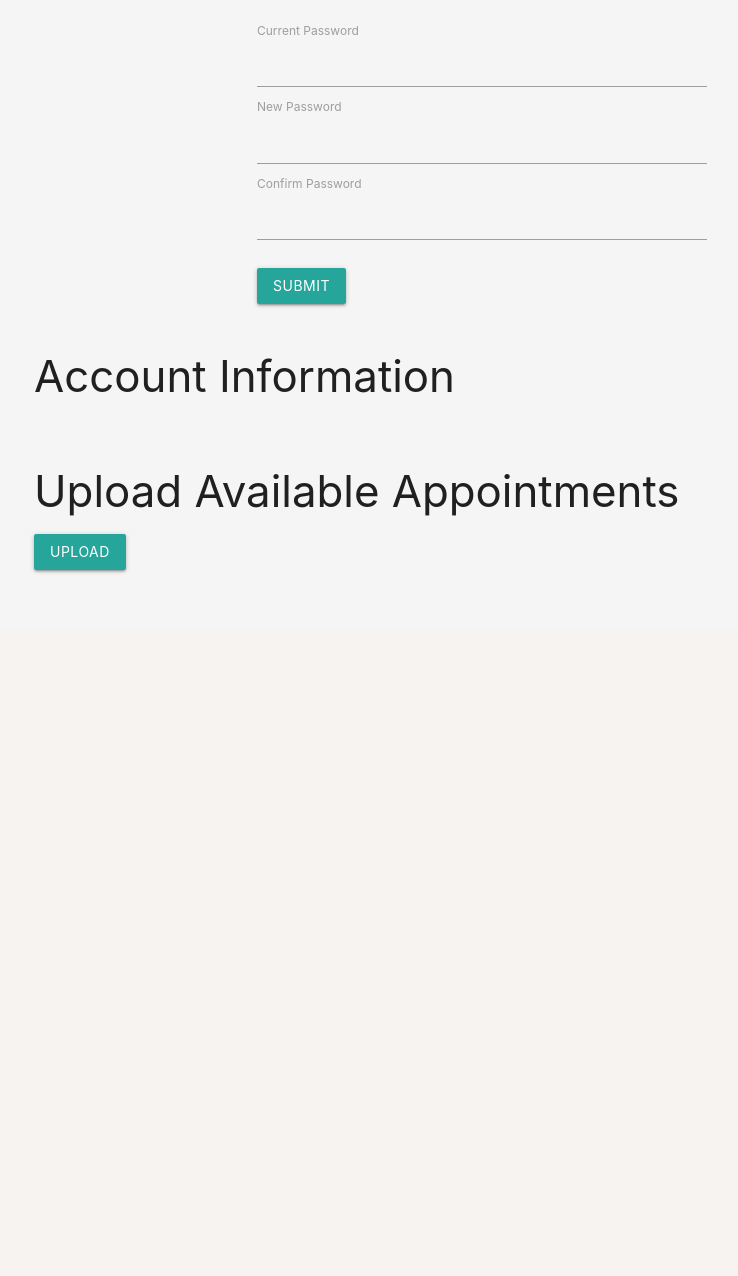
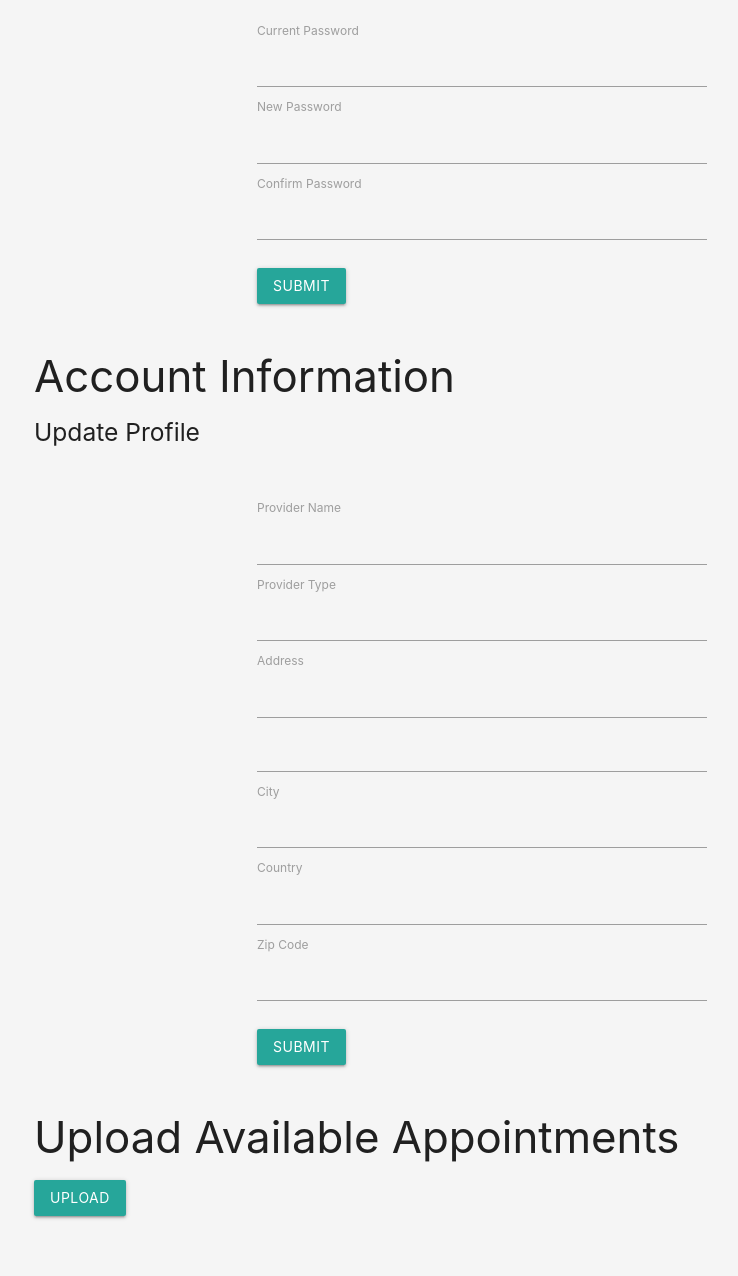
Before and after one commit to Chuanqi927/CovidVaccineApp, a Django app: template covidvaccineapp/user/templates/provider_profile.html in a window 1280 px wide. Shown: the part 376-1652 px from the top of the page, without its empty margins (158-896 px from the left). Before the commit the page ends 949 px from the top, so only its background shows below. Run offline with Django 3.2, Linux system fonts and the light colour scheme; the template is opened without the code that fills it, so the values that code supplies are empty; some libraries are stand-ins or nearby versions.

Commit message:
update profile

```diff
--- a/covidvaccineapp/user/templates/provider_profile.html
+++ b/covidvaccineapp/user/templates/provider_profile.html
@@ -80,32 +80,59 @@
                     </div>
                 </div>
                 <div class="text-block">
-                    <div class="row mb-3">
-                        <div class="col-sm-9">
-                            <h3>Account Information</h3>
-                        </div>
-                        <div class="row">
-                            <div class="col-sm-8">
-                                <h5 id="provider_name"></h5>
-                                <h5 id="provider_providerType"></h5>
-                                <h5 id="provider_address_line1"></h5>
-                                <h5 id="provider_address_line2"></h5>
-                                <h5 id="provider_city"></h5>
-                                <h5 id="provider_country"></h5>
-                                <h5 id="provider_zipcode"></h5>
-                            </div>
-                            <script>
-                                document.getElementById("provider_name").innerHTML = "{{ name | safe}}";
-                                document.getElementById("provider_providerType").innerHTML = "{{ providerType | safe}}";
-                                document.getElementById("provider_address_line1").innerHTML = "{{ address_line1 | safe}}";
-                                document.getElementById("provider_address_line2").innerHTML = "{{ address_line2 | safe}}";
-                                document.getElementById("provider_city").innerHTML = "{{ city | safe}}";
-                                document.getElementById("provider_country").innerHTML = "{{ country | safe}}";
-                                document.getElementById("provider_zipcode").innerHTML = "{{ zipcode | safe}}";
-                            </script>
+                    <h3 class="mb-4">Account Information</h3>
+                    <div class="row">
+                        <div class="col-sm-8">
+                            <h5>Update Profile</h5>
                         </div>
                     </div>
+                    <div class="col-sm-8">
+                        <form class="form-validate" method="post" id="update_profile_form" name="update_profile_form" >
+                            {% csrf_token %}
+                            <div class="collapse">
+                                <div class="row mt-4">
+                                    <div class="form-group col-12">
+                                        <label class="form-label" for="provider_name">Provider Name</label>
+                                        <input class="form-control" type="text" name="provider_name" id="provider_name" >
+                                    </div>
+                                    <div class="form-group col-md-6">
+                                        <label class="form-label" for="provider_providerType">Provider Type</label>
+                                        <input class="form-control" type="text" name="provider_providerType" id="provider_providerType" >
+                                    </div>
+                                    <div class="form-group col-md-6">
+                                        <label class="form-label" for="provider_address_line1">Address</label>
+                                        <input class="form-control" type="text" name="provider_address_line1" id="provider_address_line1" >
+                                        <br>
+                                        <label class="form-label" for="provider_address_line2"></label>
+                                        <input class="form-control" type="text" name="provider_address_line2" id="provider_address_line2" >
+                                    </div>
+                                    <div class="form-group col-md-6">
+                                        <label class="form-label" for="provider_city">City</label>
+                                        <input class="form-control" type="text" name="provider_city" id="provider_city" >
+                                    </div>
+                                    <div class="form-group col-md-6">
+                                        <label class="form-label" for="provider_country">Country</label>
+                                        <input class="form-control" type="text" name="provider_country" id="provider_country" required>
+                                    </div>
+                                    <div class="form-group col-md-6">
+                                        <label class="form-label" for="provider_zipcode">Zip Code</label>
+                                        <input class="form-control" type="text" name="provider_zipcode" id="provider_zipcode" required>
+                                    </div>
+                                </div>
+                                <button class="btn btn-outline-primary">Submit</button>
+                            </div>
+                        </form>
+                    </div>
                 </div>
+                <script>
+                    document.getElementById("provider_name").placeholder = "{{ name | safe}}";
+                    document.getElementById("provider_providerType").placeholder = "{{ providerType | safe}}";
+                    document.getElementById("provider_address_line1").placeholder = "{{ address_line1 | safe}}";
+                    document.getElementById("provider_address_line2").placeholder = "{{ address_line2 | safe}}";
+                    document.getElementById("provider_city").placeholder = "{{ city | safe}}";
+                    document.getElementById("provider_country").placeholder = "{{ country | safe}}";
+                    document.getElementById("provider_zipcode").placeholder = "{{ zipcode | safe}}";
+                </script>
                 <div class="text-block">
                     <div class="row mb-3">
                         <div class="col-sm-9">
```
